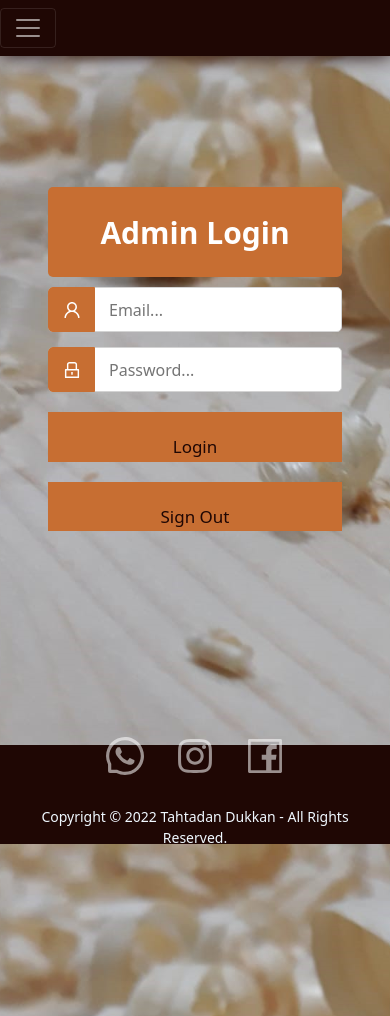
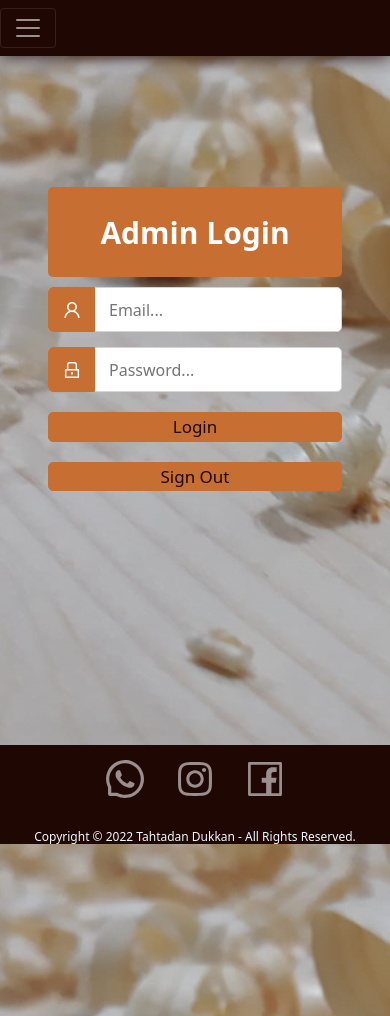
Before and after one commit to emresorkun/handyman-reactjs, a React (Create React App) app: page /login in a window 390 px wide. Built offline with nearby package versions, Linux system fonts and the light colour scheme; no server answers.

Commit message:
footer styling

```diff
--- a/src/App.scss
+++ b/src/App.scss
@@ -189,7 +189,6 @@ header {
 }
 
 .d-block {
-  //height: 1000px;
 
   border-radius: 20px;
 }
@@ -263,8 +262,9 @@ header {
     display: none;
   }
   .footer .copyright p {
-    font-size: 14px;
+    font-size: 12px;
     margin: 0;
+    margin-bottom: 6px;
   }
 }
 @media all and (max-width: 1000px) {
@@ -407,9 +407,9 @@ body {
   padding-top: 0.1px;
 }
 .footer .copyright {
-  font-size: 18px;
+  font-size: 14px;
   color: aliceblue;
-  padding-bottom: 32px;
+  padding-bottom: 5px;
 }
 .container-login {
   max-width: 440px;
@@ -451,7 +451,6 @@ body {
   border: 1px solid lightgrey;
   font-size: 16px;
   transition: all 0.3s ease;
-
 }
 .container-row input:focus {
   border-color: #c76e32;
@@ -471,7 +470,7 @@ body {
   justify-content: center;
 }
 
-.login-button input:hover{
+.login-button input:hover {
   background: #c76e32;
 }
 
@@ -484,14 +483,14 @@ body {
   text-align: center;
   margin-top: 20px;
   font-size: 17px;
+  border-radius: 5px;
 }
 
-.login-button button{
+.login-button button {
   color: #1f0704;
   background: #c76e32;
   border: 1px solid #c76e32;
   text-align: center;
-  margin-top: 20px;
   font-size: 17px;
 }
 
```
